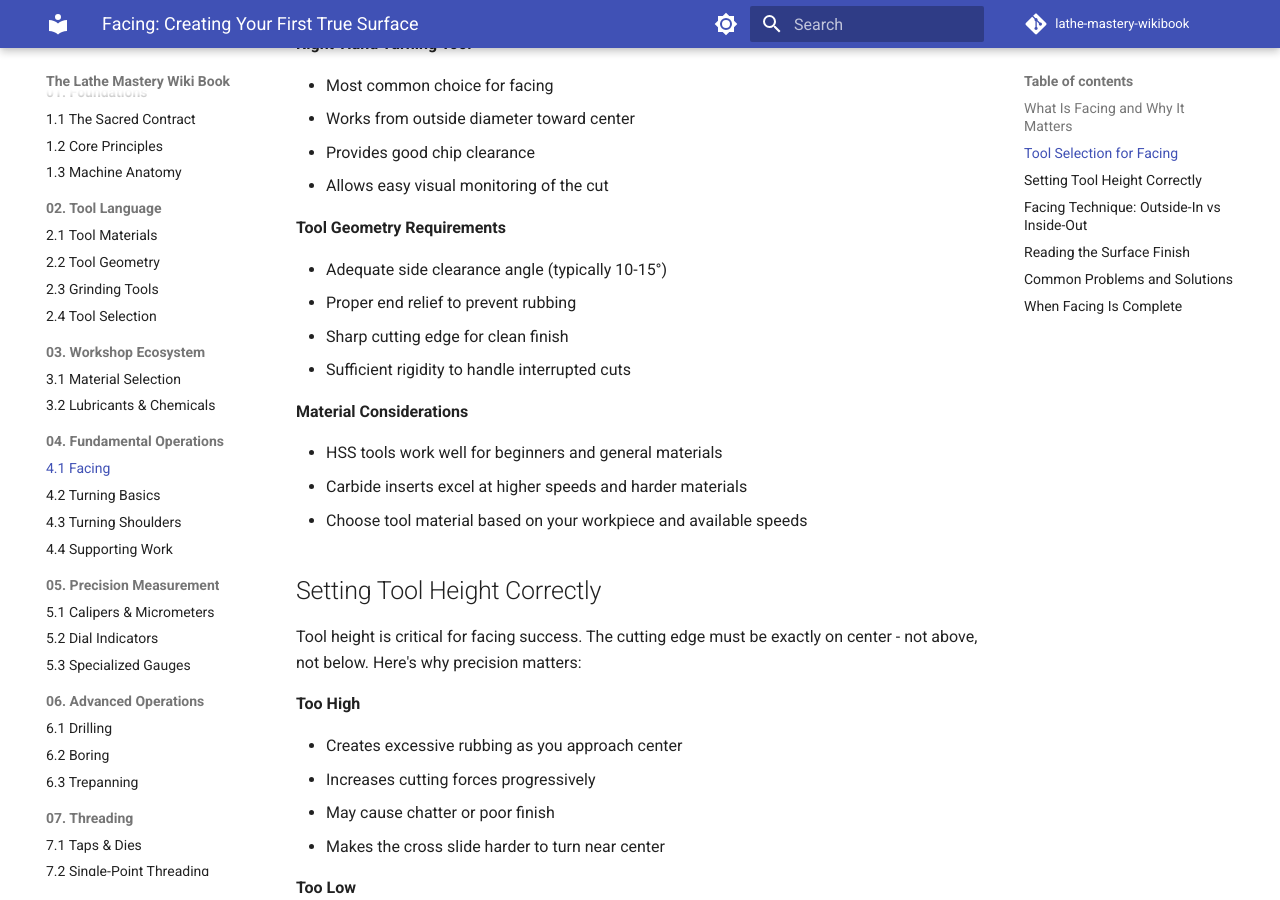
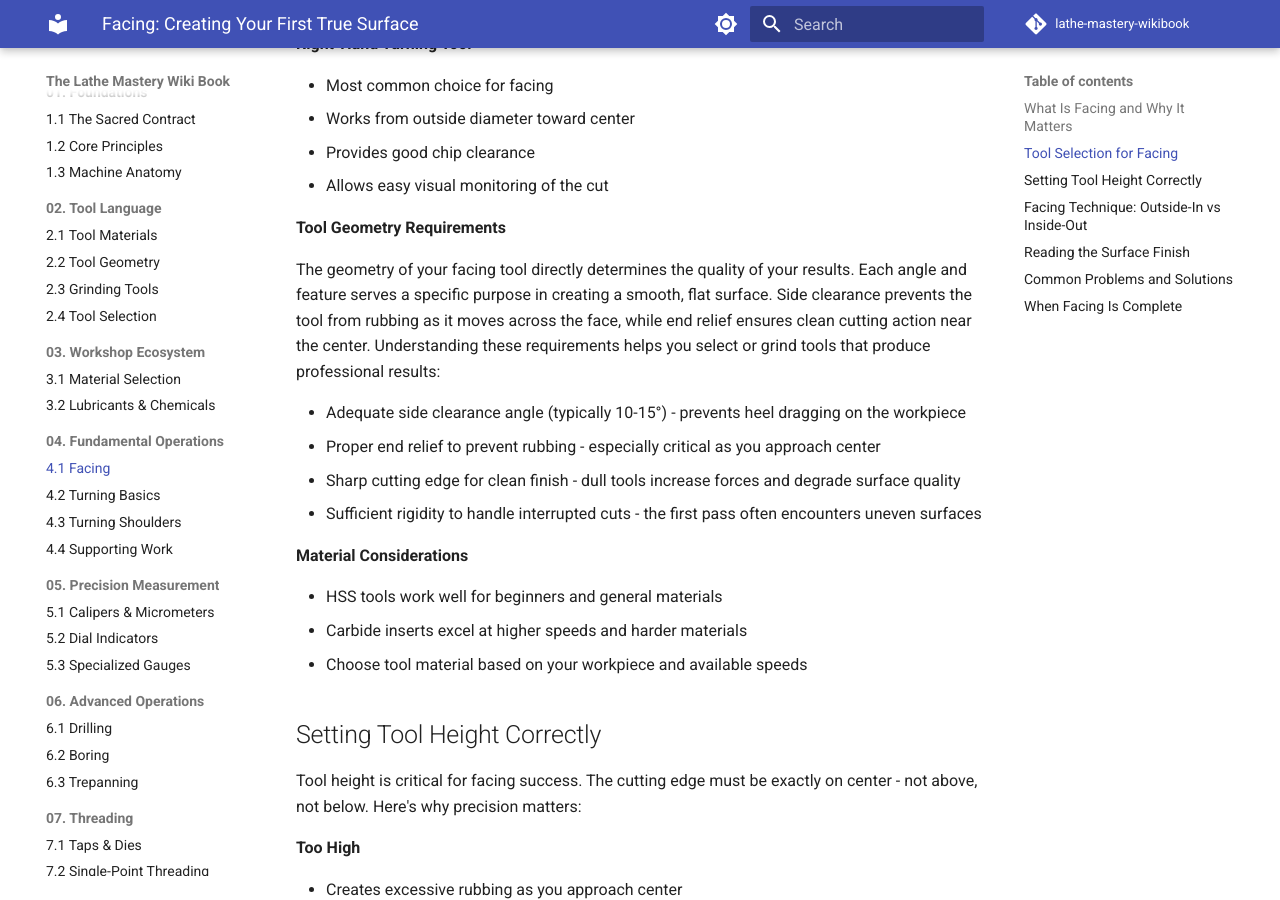
Before and after one commit to JoNilsson/lathe-mastery-wikibook, an MkDocs documentation site: the page built from docs/04-fundamental-operations/01-facing.md, in a window 1280 px wide and 900 px high, scrolled down 1051 px. Built offline with MkDocs 1.6.1 and Material for MkDocs 9.7.7, drawn with Linux system fonts in a browser that asks for light colours; comment, search, counter and statistics services are not loaded.

Commit message:
updates to fundamental operations
- added some descriptions for each operation

```diff
--- a/docs/04-fundamental-operations/01-facing.md
+++ b/docs/04-fundamental-operations/01-facing.md
@@ -52,10 +52,21 @@ consider these options:
 
 **Tool Geometry Requirements**
 
-- Adequate side clearance angle (typically 10-15°)
-- Proper end relief to prevent rubbing
-- Sharp cutting edge for clean finish
-- Sufficient rigidity to handle interrupted cuts
+The geometry of your facing tool directly determines the quality of your
+results. Each angle and feature serves a specific purpose in creating a
+smooth, flat surface. Side clearance prevents the tool from rubbing as it
+moves across the face, while end relief ensures clean cutting action near the
+center. Understanding these requirements helps you select or grind tools that
+produce professional results:
+
+- Adequate side clearance angle (typically 10-15°) - prevents heel dragging
+  on the workpiece
+- Proper end relief to prevent rubbing - especially critical as you approach
+  center
+- Sharp cutting edge for clean finish - dull tools increase forces and
+  degrade surface quality
+- Sufficient rigidity to handle interrupted cuts - the first pass often
+  encounters uneven surfaces
 
 **Material Considerations**
 
```
